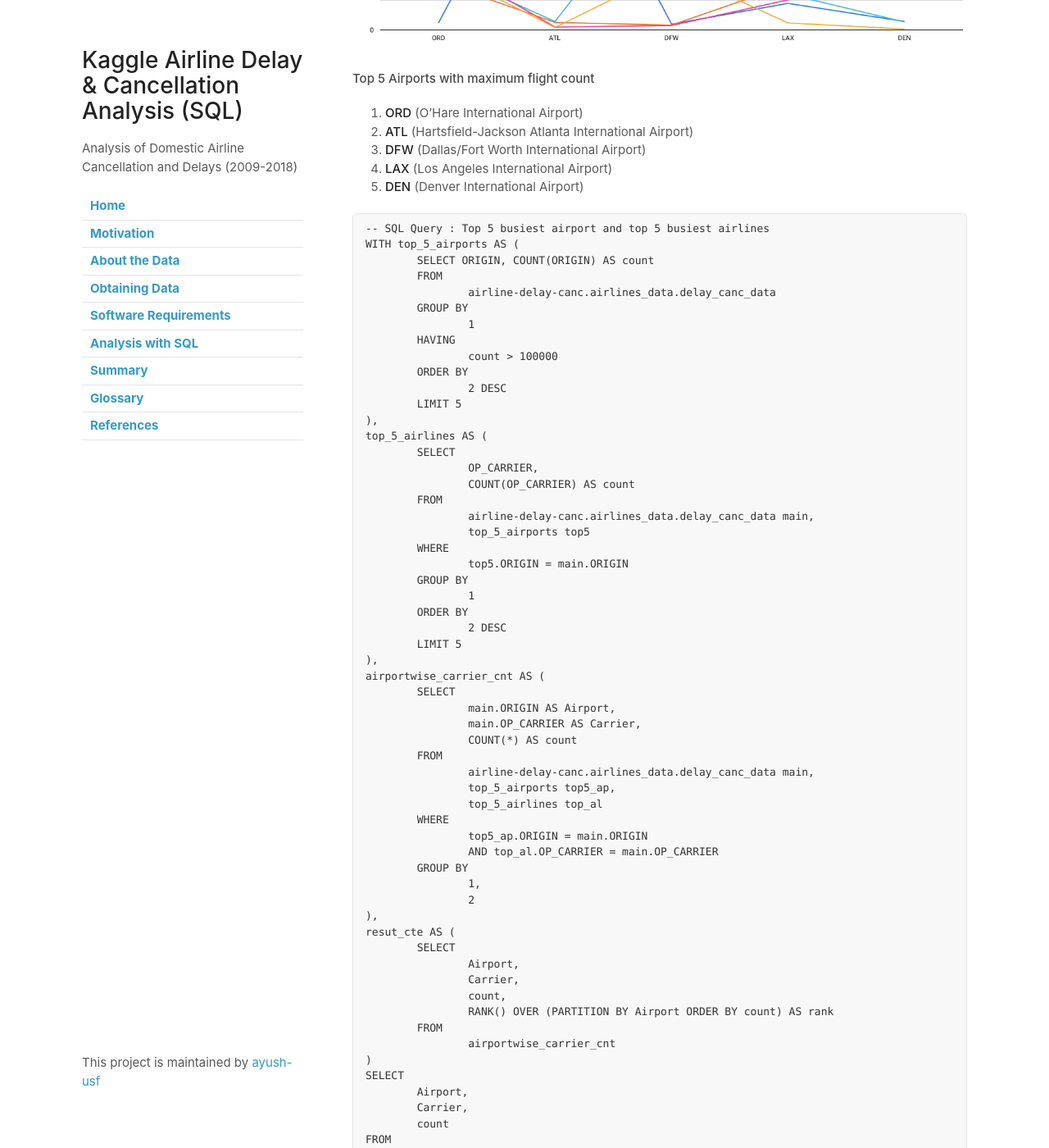
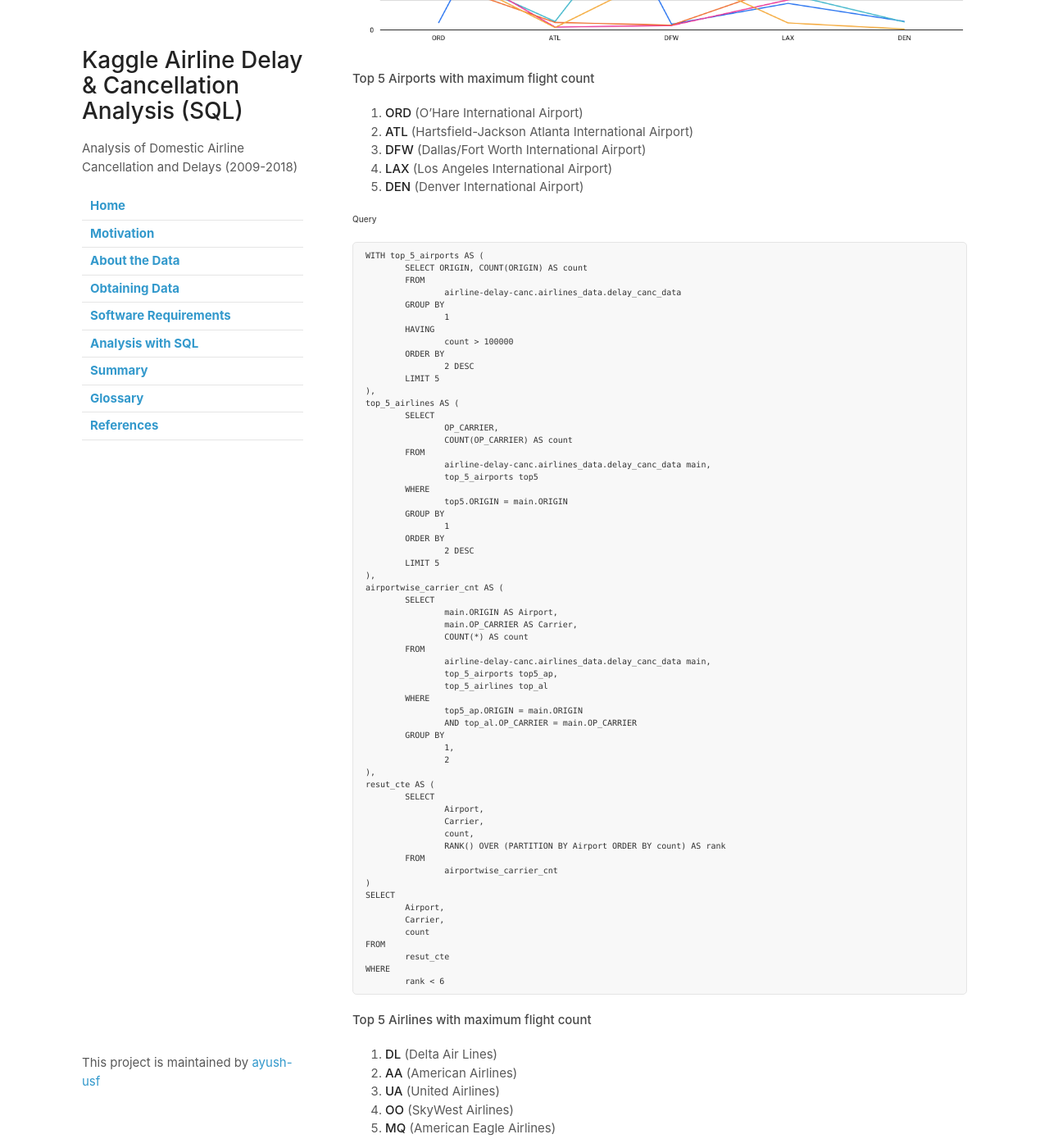
Before and after one commit to ayush-usf/Kaggle-Airline-Data-Analysis, a Jekyll site: the page built from analysis.md, in a window 1280 px wide and 1400 px high, scrolled down 762 px. Shown: the whole window at 82% size. Built offline with Jekyll 4.4.1, drawn with Linux system fonts in a browser that asks for light colours; our own code applies the rules of GitHub Pages for plain Markdown files; part of the change alters nothing that is shown; some of the changed text lies outside the part shown.

Commit message:
sql queries font size updated

````diff
--- a/analysis.md
+++ b/analysis.md
@@ -1,6 +1,6 @@
 <style>
 	pre.highlight{
-		font-size: 13px;
+		font-size: 10px;
 	}
 </style>
 # Data Analysis:
@@ -30,8 +30,8 @@ An in-depth analysis was carried out to obtain the following insights from the d
 4. **LAX** (Los Angeles International Airport)
 5. **DEN** (Denver International Airport)
 
+###### Query
 ```
--- SQL Query : Top 5 busiest airport and top 5 busiest airlines
 WITH top_5_airports AS (
 	SELECT ORIGIN, COUNT(ORIGIN) AS count
 	FROM
@@ -101,6 +101,10 @@ WHERE
 4. **OO** (SkyWest Airlines)
 5. **MQ** (American Eagle Airlines)
 
+###### Query
+```
+
+```
 <br>
 
 ## Top 5 Airports with Maximum Cancellations (decreasing order)
@@ -114,9 +118,14 @@ S No.| Airport Code | Airport Name | Cancellation (in %) |
 
 
 <a href="images/2_Cancellations_Pie_Chart.png"><img src="images/2_Cancellations_Pie_Chart.png" style="min-width: 500px"></a>
+###### Query
+```
+
+```
+<br><br>
+
+## Cancellation Bifircation
 <br>
-<br><br>
-## Cancellation Bifircation
 <a href="images/3_Cancellation_bifurcation.png"><img src="images/3_Cancellation_bifurcation.png" style="min-width: 600px"></a>
 
 <br>
@@ -134,6 +143,10 @@ S No.| Airport Code | Airport Name | Cancellation (in %) |
 <br>
 <a href="images/7_Cancellation_Reason_bifurcation.png"><img src="images/7_Cancellation_Reason_bifurcation.png" style="min-width: 500px"></a>
 
+###### Query
+```
+
+```
 <br>
 <br>
 <br>
@@ -147,6 +160,11 @@ S No.| Airport Code | Airport Name | Cancellation (in %) |
 | 3. | **National Air System** | 8|
 <br>
 <a href="images/8_Cancellation_Reason_top_airport_ATL.png"><img src="images/8_Cancellation_Reason_top_airport_ATL.png" style="min-width: 500px"></a>
+
+###### Query
+```
+
+```
 
 <br>
 <br>
@@ -163,6 +181,11 @@ S No.| Airport Code | Airport Name | Cancellation (in %) |
 ## Overall Cancellation/Delays Yearwise
 
 <a href="images/5_yearwise_delays_cancalltions.png"><img src="images/5_yearwise_delays_cancalltions.png" style="min-width: 800px"></a>
+
+###### Query
+```
+
+```
 
 <br>
 <br>
@@ -185,11 +208,19 @@ S No.| Airport Code | Airport Name | Cancellation (in %) |
 <br>
 <a href="images/6_yearwise_cancalltions.png"><img src="images/6_yearwise_cancalltions.png" style="min-width: 600px"></a>
 
+###### Query
+```
+
+```
 
 ## Overall Delay Time Frequency with Top 5 Airports (2009-2018)
 
 <a href="images/8_Overall_delays_cnt.png"><img src="images/8_Overall_delays_cnt.png" style="min-width: 500px"></a>
 
+###### Query
+```
+
+```
 <br>
 
 > We realize that 2018 is the year of maximum delays and cancellations
````
